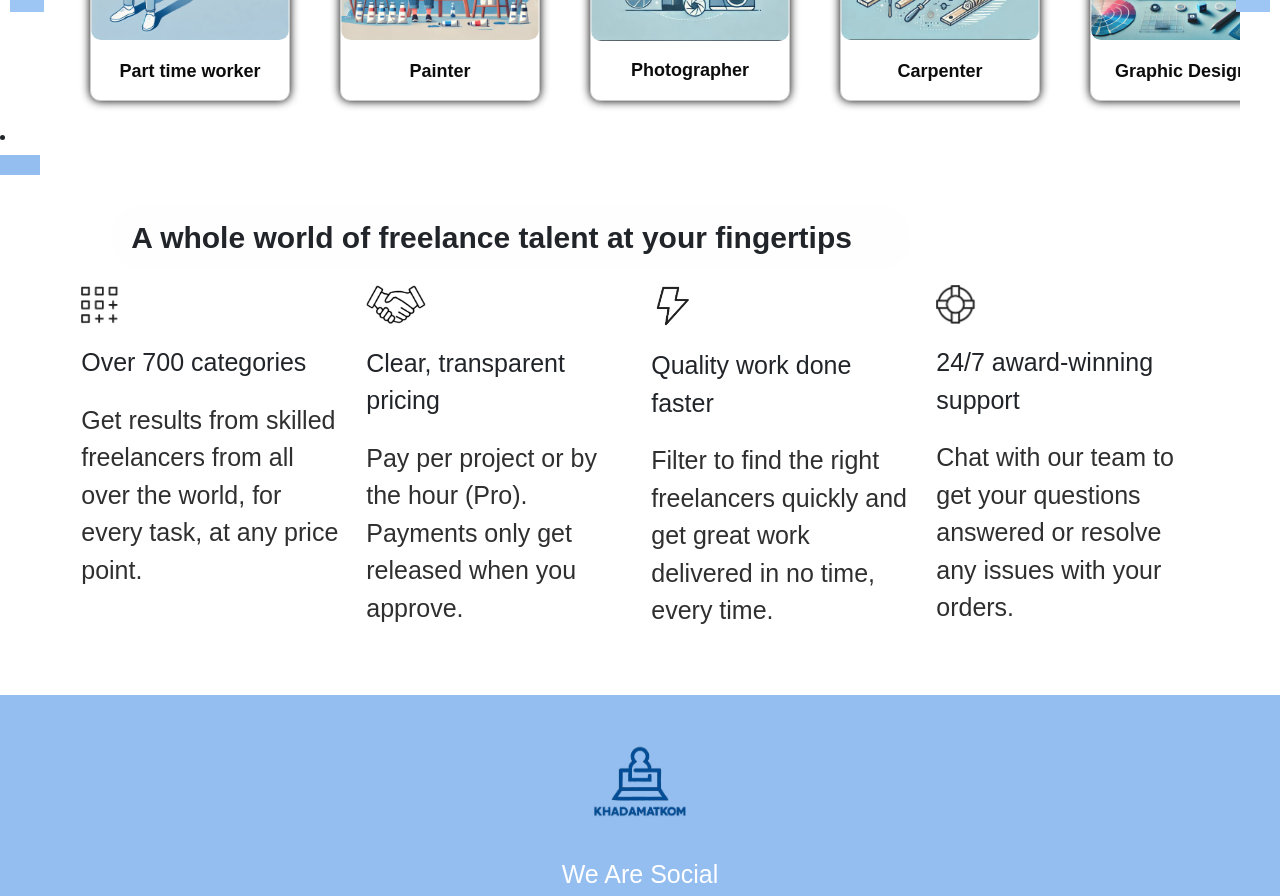
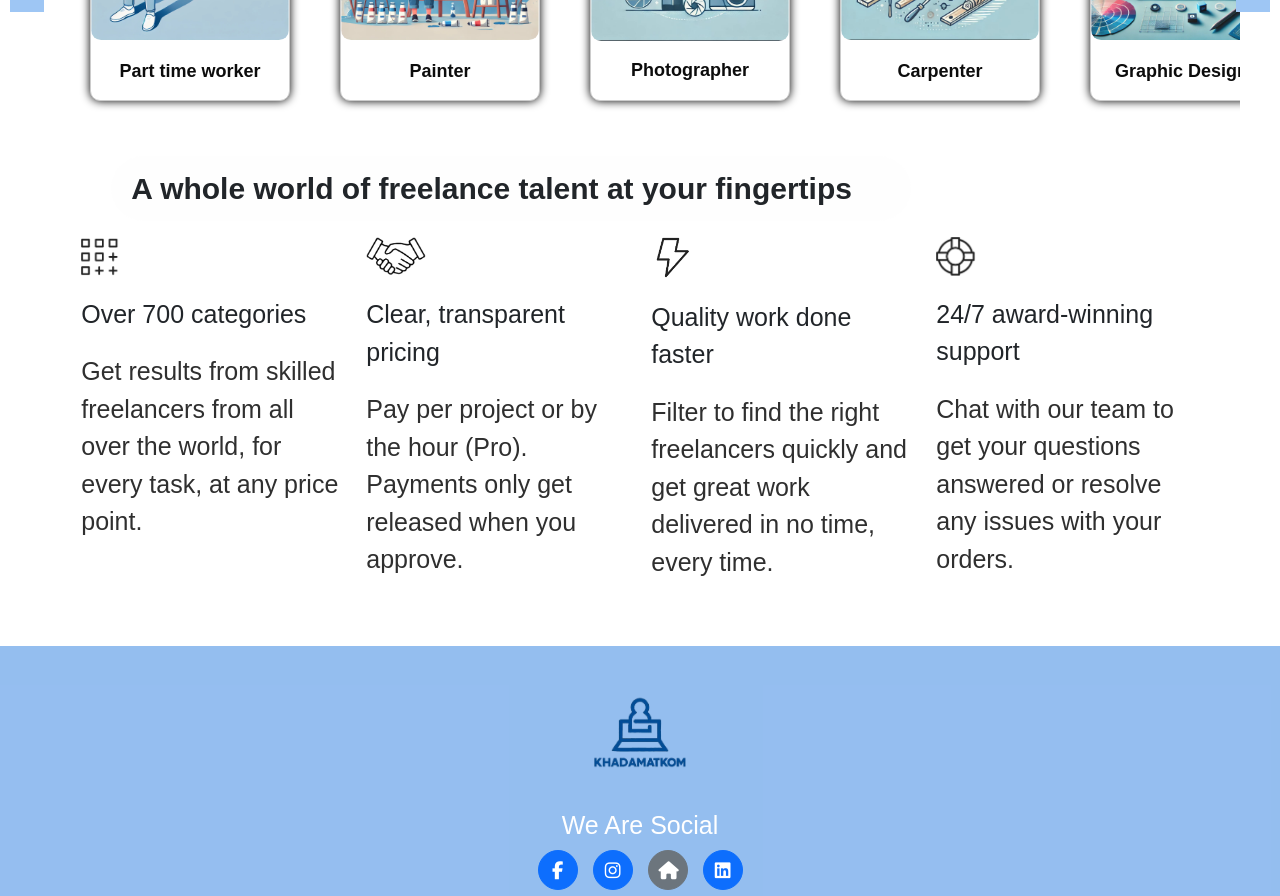
Before and after one commit to majd1144/khadamatcom1, a React (Create React App) app in the folder khadamatcom11/: page / in a window 1280 px wide. Shown: the part 840-1736 px from the top of the page. Built offline with nearby package versions, Linux system fonts and the light colour scheme; a web font is replaced by a local one.

Commit message:
add mnaser

```diff
--- a/khadamatcom11/src/App.js
+++ b/khadamatcom11/src/App.js
@@ -6,7 +6,7 @@
 import Signin from "./components/Signin.jsx";
 import ServicesIn from './components/ServicesIn.jsx';
 import Navbar from './components/Navbar/Navbar.jsx';
-import Footerr from './components/Footerr.jsx'
+import Footerr from './components/footerr.jsx'
 
 export default function App() {
     const [theme, setTheme] = useState('light');
--- a/khadamatcom11/src/components/HomePage.jsx
+++ b/khadamatcom11/src/components/HomePage.jsx
@@ -22,14 +22,14 @@
             </div>
 
             {/* Button to download all services*/}
-            {!showAll && (<li className="nav-item">
+            {/* {!showAll && (<li className="nav-item">
               <Link to="/ServicesIn" className="nav-link">
                 <button onClick={() => setShowAll(true)} className="button-more">
 
                 </button>
                 </Link>
                 </li>
-            )}
+            )} */}
 
         <div className='majd'>
           <InforMation className='majd'/>
```
